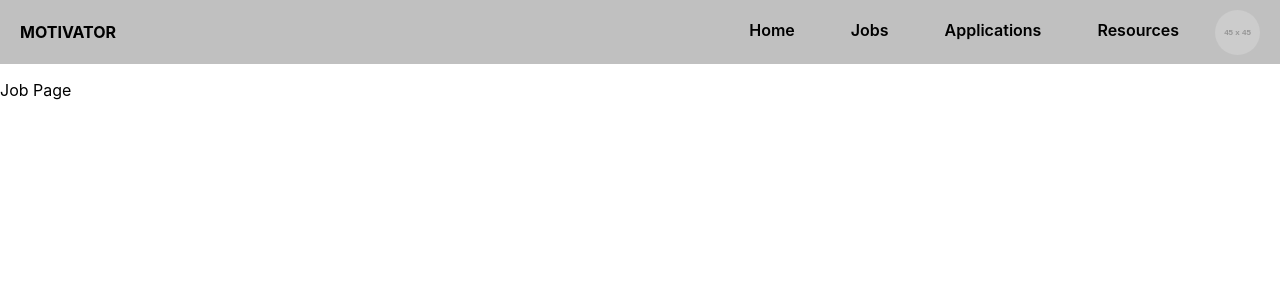
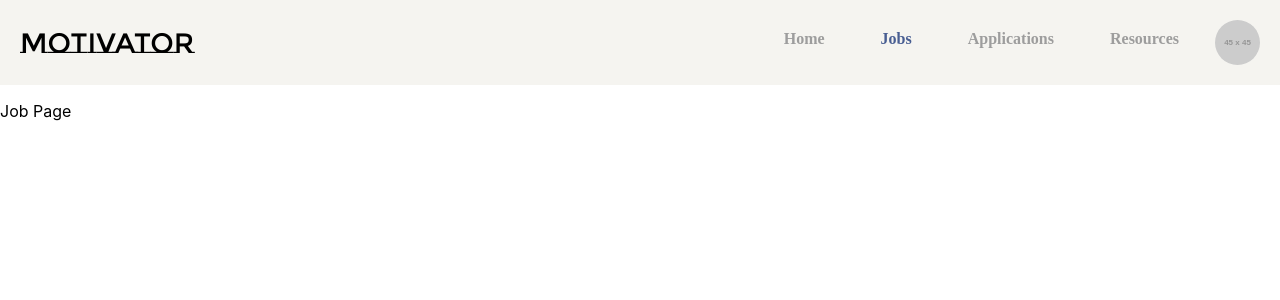
Before and after one commit to samlee03/application-motivator, a React (Create React App) app in the folder client/: page /jobs-page in a window 1280 px wide. Shown: the top 300 px of the page. Built offline with nearby package versions, Linux system fonts and the light colour scheme.

Commit message:
change header to match figma (desktop view)

```diff
--- a/client/src/components/Header.jsx
+++ b/client/src/components/Header.jsx
@@ -2,21 +2,21 @@ import React from 'react';
 import { Link } from 'react-router-dom';
 import "../styles/Header.css";
 
-const Header = () => {
+const Header = ({onPage}) => {
   return (
     <div className="Header">
         <div className="logo">MOTIVATOR</div>
         <div className="navigation-container">
-            <Link to="/" className="nav-button">
+            <Link to="/" className={`nav-button ${onPage =="Home" ? "blue" : ""}`}>
                 Home
             </Link>
-            <Link to="/jobs-page" className="nav-button">
+            <Link to="/jobs-page" className={`nav-button ${onPage =="Job" ? "blue" : ""}`}>
                 Jobs
             </Link>
-            <Link to="/applications-page" className="nav-button">
+            <Link to="/applications-page" className={`nav-button ${onPage =="Application" ? "blue" : ""}`}>
                 Applications
             </Link>
-            <Link to="/" className="nav-button">
+            <Link to="/" className={`nav-button ${onPage =="Resources" ? "blue" : ""}`}>
                 Resources
             </Link>
             <img className="profile" src="https://placehold.co/45x45/png" alt="Profile" />
--- a/client/src/pages/ApplicationPage.jsx
+++ b/client/src/pages/ApplicationPage.jsx
@@ -4,7 +4,7 @@ const ApplicationPage = () =>  {
   return (
     <div>
 
-      <Header/>
+    <Header onPage={"Application"}/>
       <p>Application Page</p>
     </div>
   )
--- a/client/src/pages/Home.jsx
+++ b/client/src/pages/Home.jsx
@@ -4,7 +4,7 @@ const Home = () => {
   return (
     <div>
 
-      <Header/>
+      <Header onPage={"Home"}/>
       <p>Home Page</p>
     </div>
   )
--- a/client/src/pages/JobPage.jsx
+++ b/client/src/pages/JobPage.jsx
@@ -3,7 +3,7 @@ import Header from '../components/Header'
 const JobPage = () => {
   return (
     <div>
-        <Header/>
+        <Header onPage={"Job"}/>
         <p>Job Page</p>
     </div>
   )
--- a/client/src/styles/Header.css
+++ b/client/src/styles/Header.css
@@ -1,21 +1,30 @@
+@font-face {
+    font-family: 'Monserrat-Subrayada';
+    src: url('/assets/fonts/MontserratSubrayada.ttf') format('truetype');
+    font-weight: normal;
+    font-style: normal;
+}
+@import url('https://fonts.googleapis.com/css2?family=DM+Sans:ital,opsz,wght@0,9..40,100..1000;1,9..40,100..1000&family=Roboto+Condensed:ital,wght@0,100..900;1,100..900&display=swap');
+
+
 .Header {
-    height: 64px;
-    background-color: rgb(192, 192, 192);
+    background-color: #F5F4F0;
     display: flex;
     justify-content: space-between;
     align-items: center;
     gap: 20px;
-    padding: 0 20px;
+    padding: 20px 20px;
     font-weight: 700;
 }
 
 .navigation-container {
+    font-family: 'DM Sans';
     display: flex;
     gap: 16px;
 }
 
 .nav-button {
-    color: black;
+    color: #9D9D9D;
     display: inline-block;
     padding: 10px 20px;
     text-decoration: none;
@@ -42,3 +51,15 @@
 .profile:hover {
     cursor: pointer;
 }
+
+.logo {
+    font-family: "Monserrat-Subrayada";
+    font-size: 1.75rem;
+    font-weight: 100;
+}
+.blue{
+    color: #485E92;
+}
+.grey {
+    color: grey;
+}
```
Also changed, not shown: client/assets/fonts/MontserratSubrayada.ttf (added).
